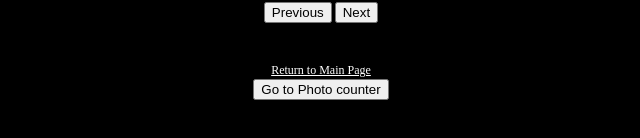
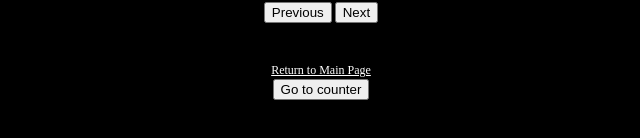
Before and after one commit to charecoal/task-from-university, a plain HTML site: page gallery.html in a window 1280 px wide. Shown: the part 472-610 px from the top of the page, without its empty margins (319-959 px from the left). Drawn offline with Linux system fonts and the light colour scheme.

Commit message:
Update gallery.html

```diff
--- a/gallery.html
+++ b/gallery.html
@@ -41,7 +41,7 @@
     </div>
     <br>
     <a href="index.html">Return to Main Page</a>
-<button onclick="location.href='counter.html'">Go to Photo counter</button>
+<button onclick="location.href='counter.html'">Go to counter</button>
 
     <script>
         const images = [
```
